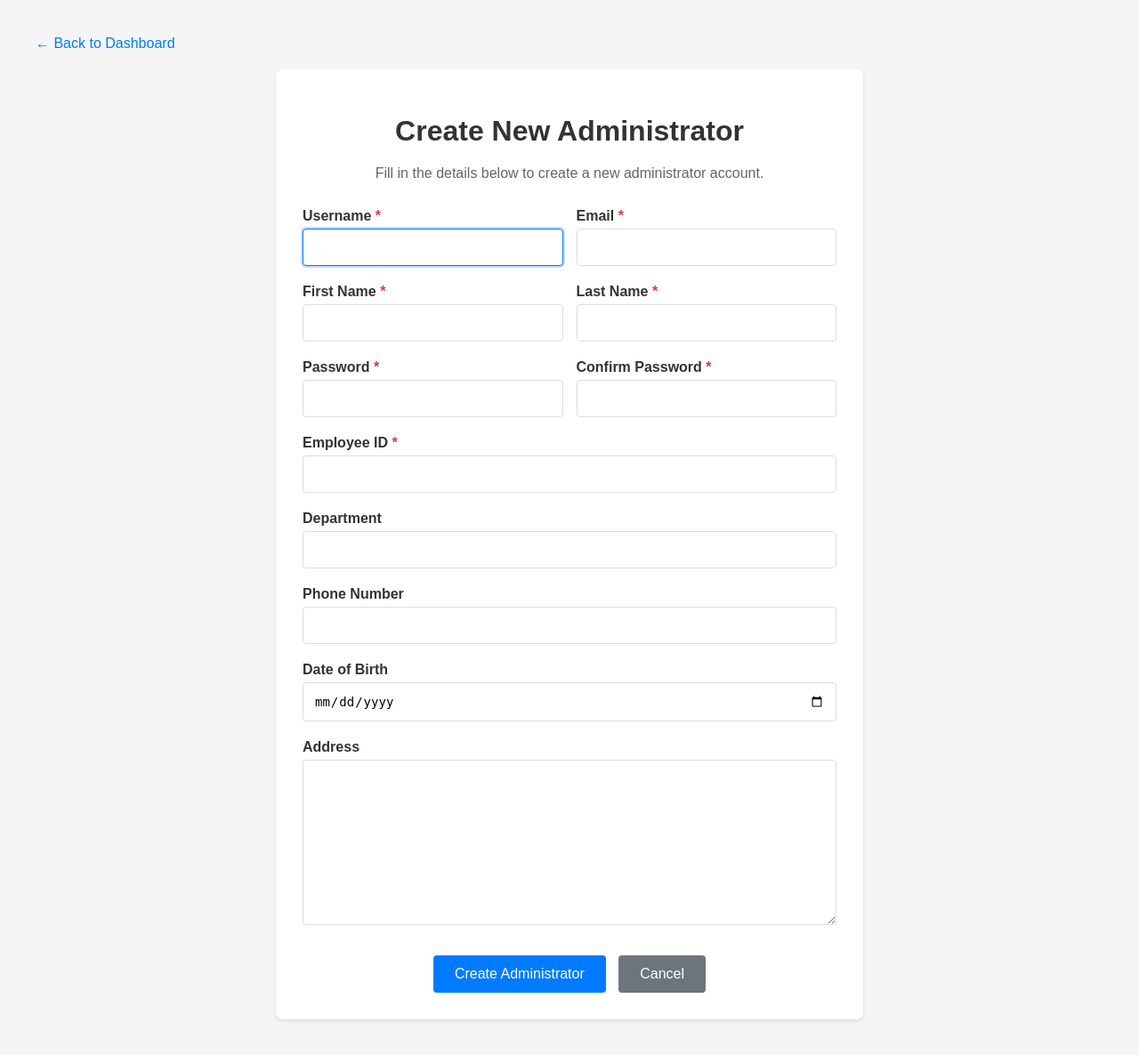
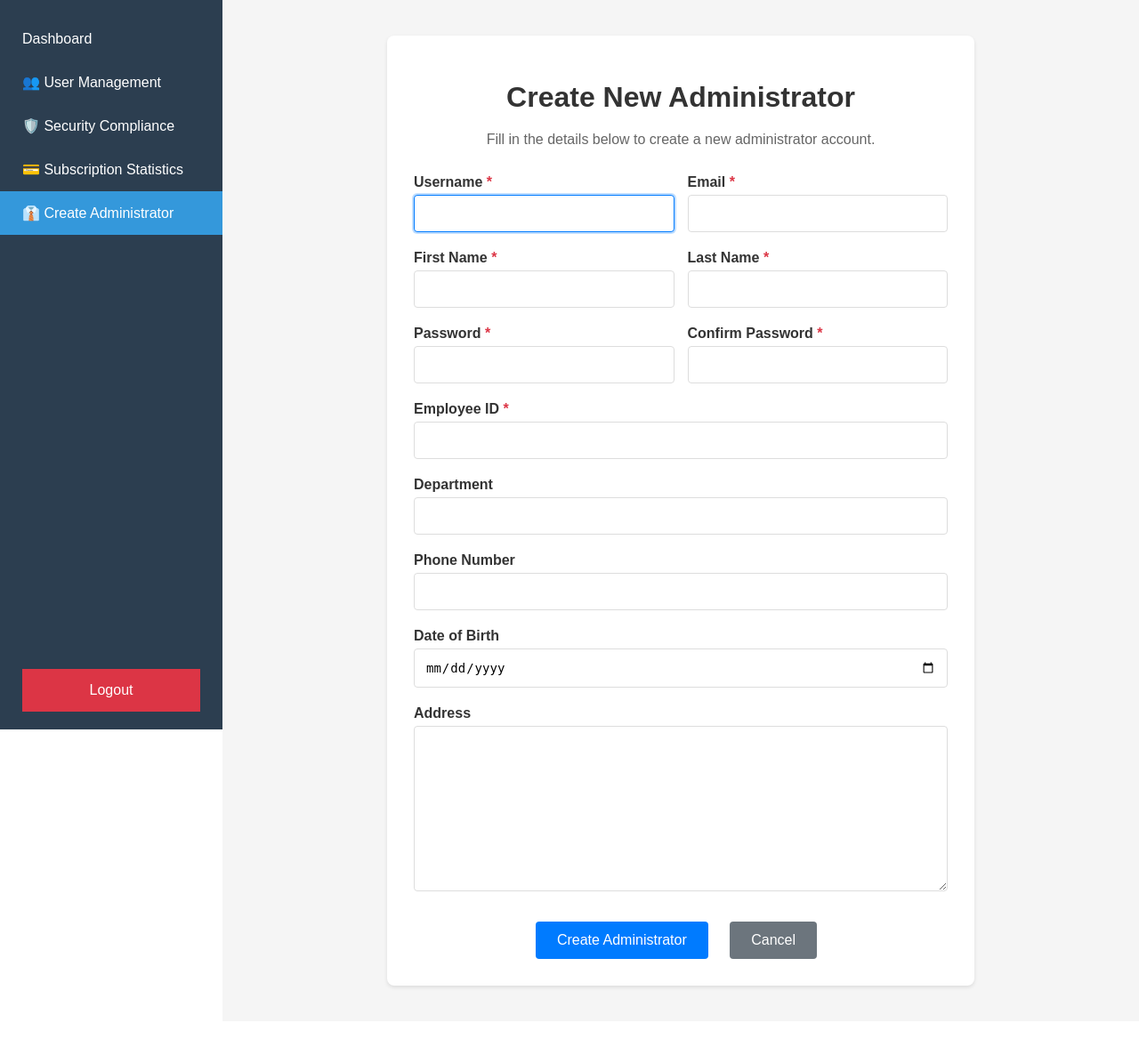
Before and after one commit to TheoMKgosi/CSI473-assignment, a Django app: page /adminstrator/create-admin/ in a window 1280 px wide. Shown: the whole page at 89% size. After the commit the page ends 1113 px from the top, so only its background shows below. Run offline with Django 5.2, Linux system fonts and the light colour scheme; the visitor is signed in with stand-in values (Sample User, id 1).

Commit message:
Refactor administrator and member management: update URLs, modify views for user profile handling, remove unused models and migrations, and enhance template structure for better maintainability.

```diff
--- a/assignment/adminstrator/urls.py
+++ b/assignment/adminstrator/urls.py
@@ -9,7 +9,6 @@ urlpatterns = [
     path('logout/', views.administrator_logout, name='administrator_logout'),
     path('approve/<int:security_id>/', views.approve_security, name='approve_security'),
     path('reject/<int:security_id>/', views.reject_security, name='reject_security'),
-    path('house-management/', views.house_management_statistics, name='house_management'),
     path('subscription-statistics/', views.subscription_statistics, name='subscription_statistics'),
     path('security-compliance/', views.security_compliance_dashboard, name='security_compliance'),
     path('user-management/', views.user_management, name='user_management'),
--- a/assignment/adminstrator/views.py
+++ b/assignment/adminstrator/views.py
@@ -53,9 +53,8 @@ def administrator_dashboard(request):
     rejected_security = SecurityProfile.objects.filter(status='rejected')
 
     # Get all member profiles
-    pending_members = UserProfile.objects.filter(status='pending')
-    approved_members = UserProfile.objects.filter(status='approved')
-    rejected_members = UserProfile.objects.filter(status='rejected')
+    pending_members = UserProfile.objects.filter(is_approved=False)
+    approved_members = UserProfile.objects.filter(is_approved=True)
 
     context = {
         'pending_security': pending_security,
@@ -63,13 +62,13 @@ def administrator_dashboard(request):
         'rejected_security': rejected_security,
         'pending_members': pending_members,
         'approved_members': approved_members,
-        'rejected_members': rejected_members,
+        'not_members': pending_members,
         'pending_security_count': pending_security.count(),
         'approved_security_count': approved_security.count(),
         'rejected_security_count': rejected_security.count(),
         'pending_members_count': pending_members.count(),
         'approved_members_count': approved_members.count(),
-        'rejected_members_count': rejected_members.count(),
+        'not_members_count': pending_members.count(),
     }
     return render(request, 'adminstrator/dashboard.html', context)
 
@@ -77,9 +76,9 @@ def administrator_dashboard(request):
 def approve_security(request, security_id):
     """Approve a security guard application"""
     security_profile = get_object_or_404(SecurityProfile, id=security_id)
-    security_profile.status = 'approved'
+    security_profile.is_approved = True
     security_profile.save()
-    messages.success(request, f'Security guard {security_profile.user.username} has been approved.')
+    messages.success(request, f'Security guard {SecurityProfile.username} has been approved.')
     return redirect('adminstrator:administrator_dashboard')
 
 @login_required
@@ -88,32 +87,8 @@ def reject_security(request, security_id):
     security_profile = get_object_or_404(SecurityProfile, id=security_id)
     security_profile.status = 'rejected'
     security_profile.save()
-    messages.success(request, f'Security guard {security_profile.user.username} has been rejected.')
+    messages.success(request, f'Security guard {SecurityProfile.user} has been rejected.')
     return redirect('adminstrator:administrator_dashboard')
-
-@login_required
-def house_management_statistics(request):
-    """House management statistics dashboard"""
-    houses = House.objects.all()
-
-    # Calculate statistics
-    total_houses = houses.count()
-    occupied_houses = houses.filter(is_occupied=True).count()
-    vacant_houses = total_houses - occupied_houses
-    occupancy_rate = (occupied_houses / total_houses * 100) if total_houses > 0 else 0
-
-    # Property type distribution
-    property_types = dict(houses.values('property_type').annotate(count=Count('id')).values_list('property_type', 'count'))
-
-    context = {
-        'total_houses': total_houses,
-        'occupied_houses': occupied_houses,
-        'vacant_houses': vacant_houses,
-        'occupancy_rate': round(occupancy_rate, 1),
-        'property_types': property_types,
-        'houses': houses.order_by('-created_at')[:20],  # Recent 20 houses
-    }
-    return render(request, 'adminstrator/house_management.html', context)
 
 @login_required
 def subscription_statistics(request):
@@ -163,18 +138,20 @@ def subscription_statistics(request):
 @login_required
 def security_compliance_dashboard(request):
     """Security guard compliance dashboard"""
-    # Get latest compliance record for each security guard
-    latest_compliance = SecurityCompliance.objects.order_by('security_guard', '-date').distinct('security_guard')
+    # Get all compliance records
+    all_compliance = SecurityCompliance.objects.order_by('security_guard', '-date')
 
-    # Calculate statistics
-    total_guards = latest_compliance.count()
-    compliant_count = sum(1 for record in latest_compliance if record.compliance_score >= 60)
+    # Filter records with compliance > 80% (using Python property)
+    compliant_records = [record for record in all_compliance if record.compliance_score > 80]
+    total_guards = all_compliance.count()
+    compliant_count = len(compliant_records)
     non_compliant_count = total_guards - compliant_count
 
-    # Overall compliance average
-    overall_compliance = latest_compliance.aggregate(
-        avg_score=Avg('compliance_score')
-    )['avg_score'] or 0
+    # Overall compliance average (for all records)
+    overall_compliance = (
+        sum(record.compliance_score for record in all_compliance) / total_guards
+        if total_guards > 0 else 0
+    )
 
     # Determine overall compliance class
     if overall_compliance >= 80:
@@ -184,12 +161,11 @@ def security_compliance_dashboard(request):
     else:
         overall_compliance_class = 'compliance-danger'
 
-    # Prepare compliance records with additional data
+    # Prepare compliance records with additional data (only >80%)
     compliance_records = []
-    for record in latest_compliance:
-        score_class = 'score-high' if record.compliance_score >= 80 else 'score-medium' if record.compliance_score >= 60 else 'score-low'
-        progress_class = 'progress-high' if record.compliance_score >= 80 else 'progress-medium' if record.compliance_score >= 60 else 'progress-low'
-
+    for record in compliant_records:
+        score_class = 'score-high'
+        progress_class = 'progress-high'
         compliance_records.append({
             'security_guard': record.security_guard,
             'date': record.date,
@@ -341,19 +317,19 @@ def create_administrator(request):
 @login_required
 def approve_member(request, member_id):
     """Approve a member application"""
-    member_profile = get_object_or_404(MemberProfile, id=member_id)
-    member_profile.status = 'approved'
+    member_profile = get_object_or_404(UserProfile, id=member_id)
+    member_profile.is_approved = True
     member_profile.save()
-    messages.success(request, f'Member {member_profile.user.username} has been approved.')
+    messages.success(request, f'Member {UserProfile.full_name} has been approved.')
     return redirect('adminstrator:administrator_dashboard')
 
 @login_required
 def reject_member(request, member_id):
     """Reject a member application"""
-    member_profile = get_object_or_404(MemberProfile, id=member_id)
-    member_profile.status = 'rejected'
+    member_profile = get_object_or_404(UserProfile, id=member_id)
+    member_profile.is_approved = 'rejected'
     member_profile.save()
-    messages.success(request, f'Member {member_profile.user.username} has been rejected.')
+    messages.success(request, f'Member {UserProfile.user.username} has been rejected.')
     return redirect('adminstrator:administrator_dashboard')
 
 def administrator_logout(request):
--- a/assignment/members/apps.py
+++ b/assignment/members/apps.py
@@ -1,6 +1,5 @@
 from django.apps import AppConfig
 
-
-class MembersConfig(AppConfig):
+class ApiConfig(AppConfig):
     default_auto_field = 'django.db.models.BigAutoField'
     name = 'members'
--- a/assignment/members/models.py
+++ b/assignment/members/models.py
@@ -7,7 +7,6 @@ class UserProfile(models.Model):
     phone = models.CharField(max_length=15)
     address = models.CharField(max_length=200)
     is_approved = models.BooleanField(default=False)
-    qr_code = models.ImageField(upload_to='qr_codes/', null=True, blank=True)
 
     def __str__(self):
         return f"{self.full_name} ({self.user.email})"
--- a/assignment/members/urls.py
+++ b/assignment/members/urls.py
@@ -1,5 +1,5 @@
 from django.urls import path
-from members import views
+from . import views
 
 urlpatterns = [
     path('signup/', views.signup),
--- a/assignment/security/models.py
+++ b/assignment/security/models.py
@@ -10,7 +10,6 @@ class SecurityProfile(models.Model):
     ]
 
     user = models.OneToOneField(User, on_delete=models.CASCADE, related_name='security_profile')
-    email = models.EmailField(max_length=254, unique=True)
     phone_number = models.CharField(max_length=15, blank=True)
     address = models.TextField(blank=True)
     date_of_birth = models.DateField(null=True, blank=True)
--- /dev/null
+++ b/assignment/templates/adminstrator/base.html
@@ -0,0 +1,86 @@
+<!DOCTYPE html>
+<html lang="en">
+<head>
+    <meta charset="UTF-8">
+    <meta name="viewport" content="width=device-width, initial-scale=1.0">
+    <title>{% block title %}Administrator Dashboard{% endblock %}</title>
+    <style>
+        body {
+            font-family: Arial, sans-serif;
+            margin: 0;
+            display: flex;
+        }
+        .sidenav {
+            height: 100vh;
+            width: 250px;
+            position: fixed;
+            background-color: #2c3e50;
+            padding-top: 20px;
+            color: white;
+        }
+        .sidenav a {
+            padding: 15px 25px;
+            text-decoration: none;
+            font-size: 16px;
+            color: white;
+            display: block;
+            transition: 0.3s;
+        }
+        .sidenav a:hover {
+            background-color: #34495e;
+        }
+        .sidenav a.active {
+            background-color: #3498db;
+        }
+        .main-content {
+            margin-left: 250px;
+            padding: 40px;
+            width: calc(100% - 250px);
+        }
+        .welcome { margin-bottom: 20px; }
+        .logout-btn {
+            padding: 10px 20px;
+            background: #dc3545;
+            color: white;
+            border: none;
+            cursor: pointer;
+            text-decoration: none;
+            position: absolute;
+            bottom: 20px;
+            left: 25px;
+            width: 200px;
+            text-align: center;
+            box-sizing: border-box;
+        }
+        .section { margin-bottom: 30px; }
+        .security-list { margin-top: 15px; }
+        .security-item { background: #f8f9fa; padding: 15px; margin-bottom: 10px; border-radius: 5px; border-left: 4px solid #007bff; }
+        .security-item.pending { border-left-color: #ffc107; }
+        .security-item.approved { border-left-color: #28a745; }
+        .security-item.rejected { border-left-color: #dc3545; }
+        .action-buttons { margin-top: 10px; }
+        .btn { padding: 5px 15px; margin-right: 10px; border: none; cursor: pointer; text-decoration: none; border-radius: 3px; }
+        .btn-approve { background: #28a745; color: white; }
+        .btn-reject { background: #dc3545; color: white; }
+        .stats { display: flex; gap: 20px; margin-bottom: 20px; }
+        .stat-box { background: #f8f9fa; padding: 15px; border-radius: 5px; text-align: center; min-width: 120px; }
+        .stat-number { font-size: 24px; font-weight: bold; }
+    </style>
+    {% block extra_css %}{% endblock %}
+</head>
+<body>
+    <div class="sidenav">
+        <a href="{% url 'adminstrator:administrator_dashboard' %}" {% if request.resolver_match.url_name == 'administrator_dashboard' %}class="active"{% endif %}>Dashboard</a>
+        <a href="{% url 'adminstrator:user_management' %}" {% if request.resolver_match.url_name == 'user_management' %}class="active"{% endif %}>👥 User Management</a>
+        <a href="{% url 'adminstrator:security_compliance' %}" {% if request.resolver_match.url_name == 'security_compliance' %}class="active"{% endif %}>🛡️ Security Compliance</a>
+        <a href="{% url 'adminstrator:subscription_statistics' %}" {% if request.resolver_match.url_name == 'subscription_statistics' %}class="active"{% endif %}>💳 Subscription Statistics</a>
+        <a href="{% url 'adminstrator:create_administrator' %}" {% if request.resolver_match.url_name == 'create_administrator' %}class="active"{% endif %}>👔 Create Administrator</a>
+        <a href="{% url 'adminstrator:administrator_logout' %}" class="logout-btn">Logout</a>
+    </div>
+
+    <div class="main-content">
+        {% block content %}{% endblock %}
+    </div>
+    {% block extra_js %}{% endblock %}
+</body>
+</html>
--- a/assignment/templates/adminstrator/create_admin.html
+++ b/assignment/templates/adminstrator/create_admin.html
@@ -1,11 +1,10 @@
-<!DOCTYPE html>
-<html lang="en">
-<head>
-    <meta charset="UTF-8">
-    <meta name="viewport" content="width=device-width, initial-scale=1.0">
-    <title>Create Administrator</title>
+{% extends "adminstrator/base.html" %}
+
+{% block title %}Create Administrator{% endblock %}
+
+{% block extra_css %}
     <style>
-        body { font-family: Arial, sans-serif; margin: 40px; background: #f5f5f5; }
+        .main-content { background: #f5f5f5; }
         .container { max-width: 600px; margin: 0 auto; background: white; padding: 30px; border-radius: 8px; box-shadow: 0 2px 4px rgba(0,0,0,0.1); }
         h1 { color: #333; margin-bottom: 20px; text-align: center; }
         .form-group { margin-bottom: 20px; }
@@ -25,9 +24,9 @@
         .form-row { display: grid; grid-template-columns: 1fr 1fr; gap: 15px; }
         .required { color: #dc3545; }
     </style>
-</head>
-<body>
-    <a href="{% url 'adminstrator:administrator_dashboard' %}" class="back-btn">← Back to Dashboard</a>
+{% endblock %}
+
+{% block content %}
 
     <div class="container">
         <h1>Create New Administrator</h1>
@@ -180,5 +179,4 @@
             </div>
         </form>
     </div>
-</body>
-</html>
+{% endblock %}
```
Also changed, not shown: assignment/members/views.py (+2 -13 lines), assignment/templates/adminstrator/dashboard.html (+12 -70 lines), assignment/templates/adminstrator/security_compliance.html (+10 -12 lines), assignment/templates/adminstrator/subscription_statistics.html (+10 -12 lines), assignment/templates/adminstrator/user_management.html (+10 -12 lines), assignment/members/migrations/0001_initial.py, assignment/members/migrations/0002_memberprofile_status.py (deleted), assignment/members/migrations/0002_remove_emergencyalert_user_remove_forumpost_user_and_more.py (added).
